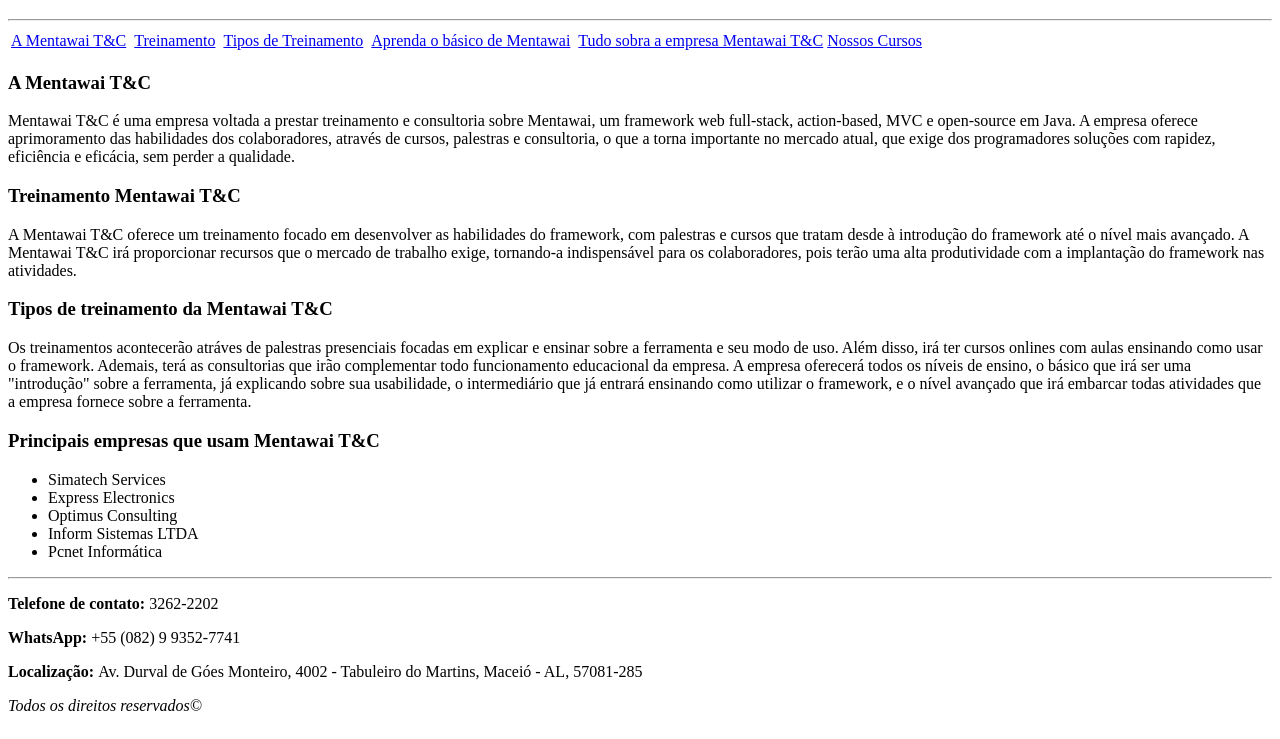
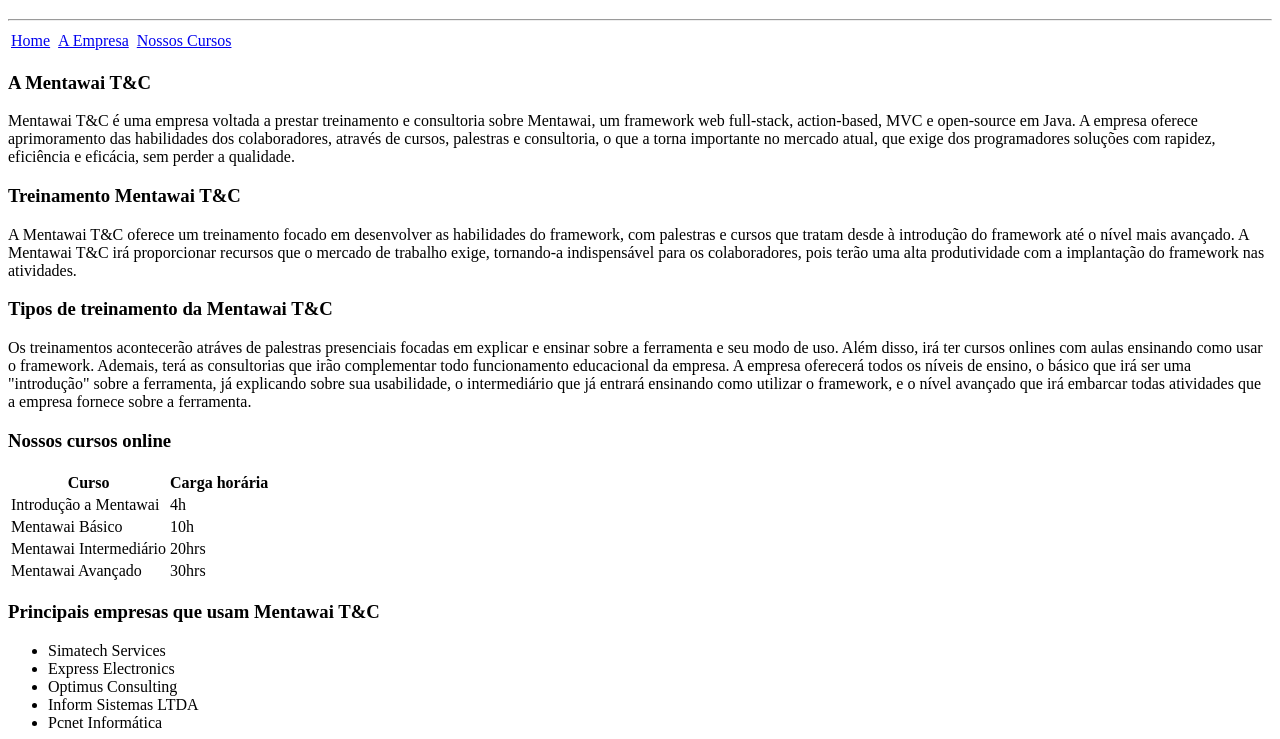
Before and after one commit to ifal-riolargo/equipe16, a plain HTML site: page index.html in a window 1280 px wide. Shown: the part 61-800 px from the top of the page. Drawn offline with Linux system fonts and the light colour scheme.

Commit message:
Estou formatando o arquivo para melhorá-lo

```diff
--- a/index.html
+++ b/index.html
@@ -13,21 +13,16 @@
 
       <table>
            <tr>
-                <td><a href = "#mentawai"> A Mentawai T&C </a></td>
+                <td><a href = "index.html"> Home </a></td>
                 <th></th>
-                <td><a href = "#treinamento"> Treinamento </a></td>
+                <td><a href = "oquee.html">A Empresa</a></td>
                 <th></th>
-                <td><a href = "#tipos"> Tipos de Treinamento</a></td>
-                <th></th>
-                <td><a href = "oquee.html">Aprenda o básico de Mentawai</a></td>
-                <th></th>
-                <td><a href = "detalhes.html">Tudo sobra a empresa Mentawai T&C </a></td>
                 <td><a href = "cursos.html">Nossos Cursos</a></td>
             </tr>
            </table>
         </table>
 
-      <h3 id = "mentawai">A Mentawai T&C</h3>
+      <h3>A Mentawai T&C</h3>
 
       <p> Mentawai T&C é uma empresa voltada a prestar treinamento e consultoria
           sobre Mentawai, um  framework web full-stack, action-based, MVC e open-source em Java.
@@ -36,7 +31,7 @@
             programadores soluções com rapidez, eficiência e eficácia, sem perder a qualidade.
       </p>
 
-      <h3 id = "treinamento"> Treinamento Mentawai T&C</h3>
+      <h3> Treinamento Mentawai T&C</h3>
 
       <p>
           A Mentawai T&C oferece um treinamento focado em desenvolver as habilidades do framework,
@@ -45,7 +40,7 @@
           para os colaboradores, pois terão uma alta produtividade com a implantação do framework nas atividades.
       </p>
 
-      <h3 id = "tipos"> Tipos de treinamento da Mentawai T&C</h3>
+      <h3> Tipos de treinamento da Mentawai T&C</h3>
 
       <p>
           Os treinamentos acontecerão atráves de palestras presenciais focadas em explicar e ensinar sobre a ferramenta
@@ -56,6 +51,30 @@
             atividades que a empresa fornece sobre a ferramenta.
       </p>
 
+      <h3>Nossos cursos online</h3>
+
+      <table>
+          <tr>
+              <th scope = "col">Curso</th>
+              <th scope = "col">Carga horária</th>
+          </tr>
+          <tr>
+              <td>Introdução a Mentawai</td>
+              <td>4h</td>
+          </tr>
+          <tr>
+              <td>Mentawai Básico</td>
+              <td>10h</td>
+          </tr>
+          <tr>
+              <td>Mentawai Intermediário</td>
+              <td>20hrs</td>
+         </tr>
+          <tr>
+              <td>Mentawai Avançado</td>
+              <td>30hrs</td>
+         </tr>
+      </table>
       <h3> Principais empresas que usam Mentawai T&C</h3>
       <ul>
           <li>Simatech Services</li>
@@ -64,8 +83,6 @@
           <li>Inform Sistemas LTDA </li>
           <li>Pcnet Informática</li>
       </ul>
-
-
 
       <hr>
 
```
